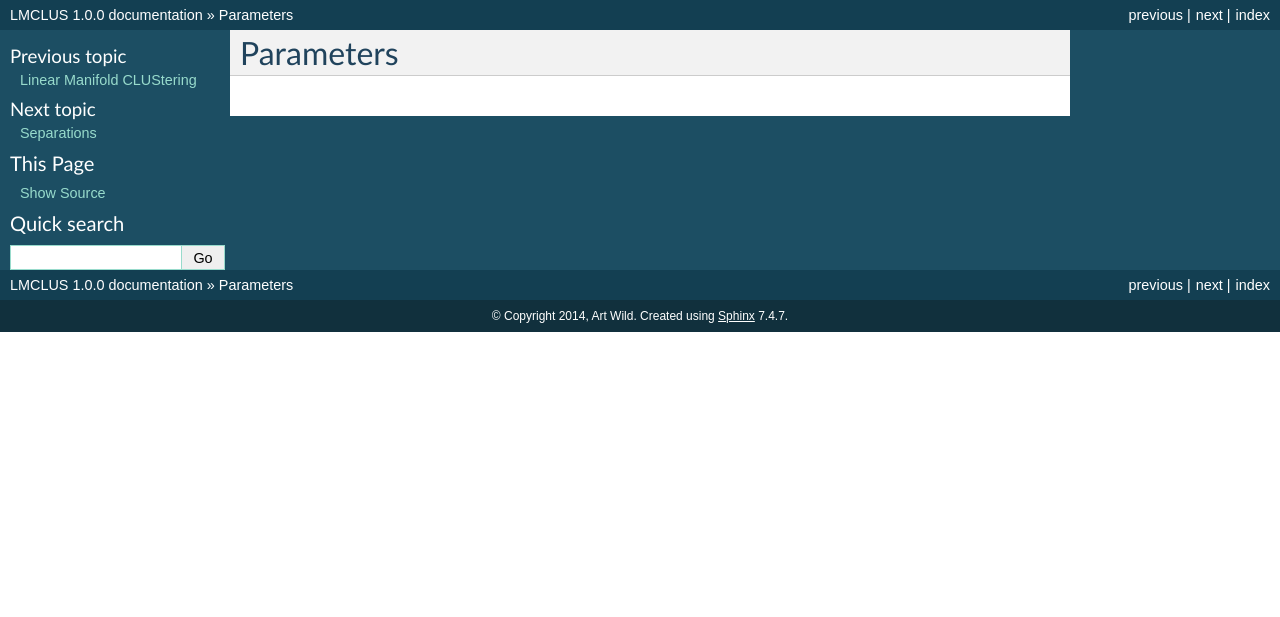
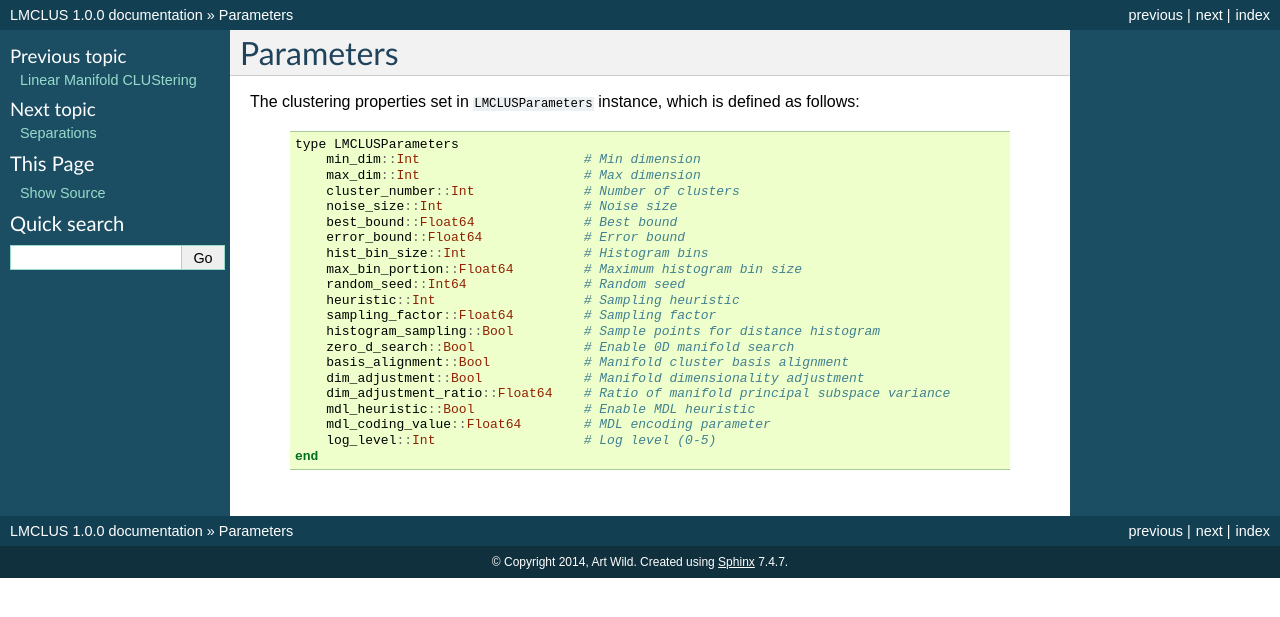
Before and after one commit to wildart/LMCLUS.jl, a Sphinx documentation site: the page built from docs/source/params.rst, in a window 1280 px wide. Shown: the top 617 px of the page. Built offline with Sphinx 7.4.7, drawn with Linux system fonts in a browser that asks for light colours; formulas are drawn with MathJax 3.

Commit message:
updated docs and requirements

```diff
--- a/docs/source/params.rst
+++ b/docs/source/params.rst
@@ -1,2 +1,28 @@
 Parameters
 ==========
+
+The clustering properties set in ``LMCLUSParameters`` instance, which is defined as follows:
+
+    .. code-block:: julia
+
+        type LMCLUSParameters
+            min_dim::Int                     # Min dimension
+            max_dim::Int                     # Max dimension
+            cluster_number::Int              # Number of clusters
+            noise_size::Int                  # Noise size
+            best_bound::Float64              # Best bound
+            error_bound::Float64             # Error bound
+            hist_bin_size::Int               # Histogram bins
+            max_bin_portion::Float64         # Maximum histogram bin size
+            random_seed::Int64               # Random seed
+            heuristic::Int                   # Sampling heuristic
+            sampling_factor::Float64         # Sampling factor
+            histogram_sampling::Bool         # Sample points for distance histogram
+            zero_d_search::Bool              # Enable 0D manifold search
+            basis_alignment::Bool            # Manifold cluster basis alignment
+            dim_adjustment::Bool             # Manifold dimensionality adjustment
+            dim_adjustment_ratio::Float64    # Ratio of manifold principal subspace variance
+            mdl_heuristic::Bool              # Enable MDL heuristic
+            mdl_coding_value::Float64        # MDL encoding parameter
+            log_level::Int                   # Log level (0-5)
+        end
```
Also changed, not shown: README.md (+9 -48 lines), docs/source/lmclus.rst (+11 -12 lines), docs/source/separation.rst (+27 -0 lines), 2 other files.
